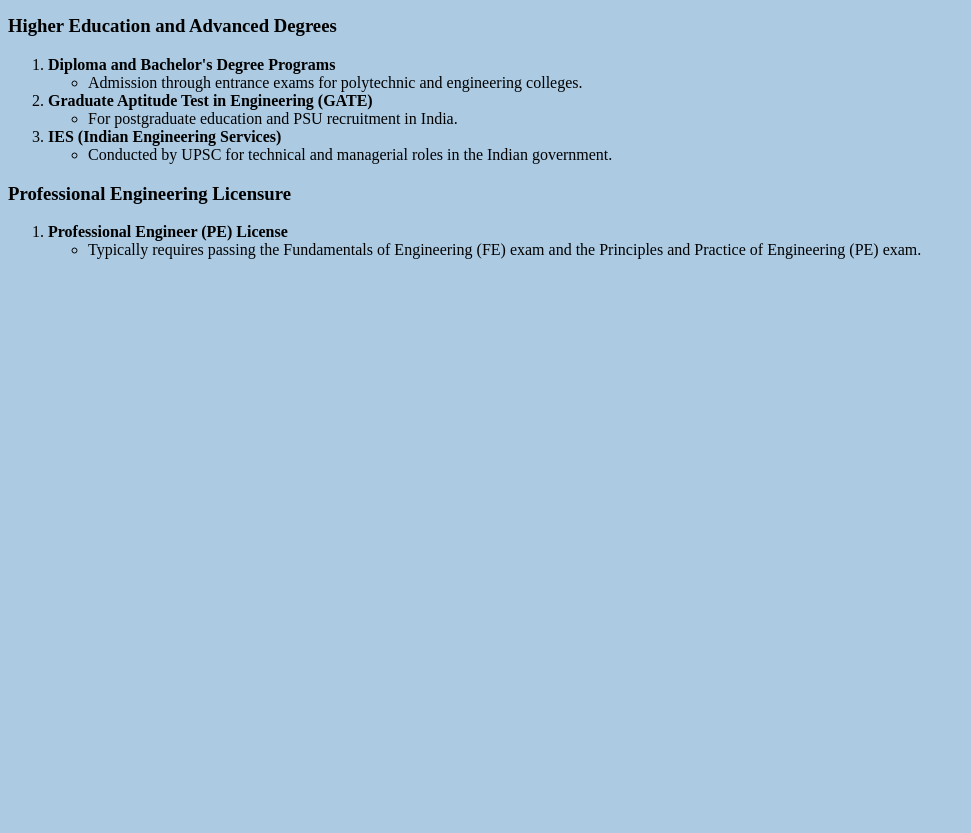
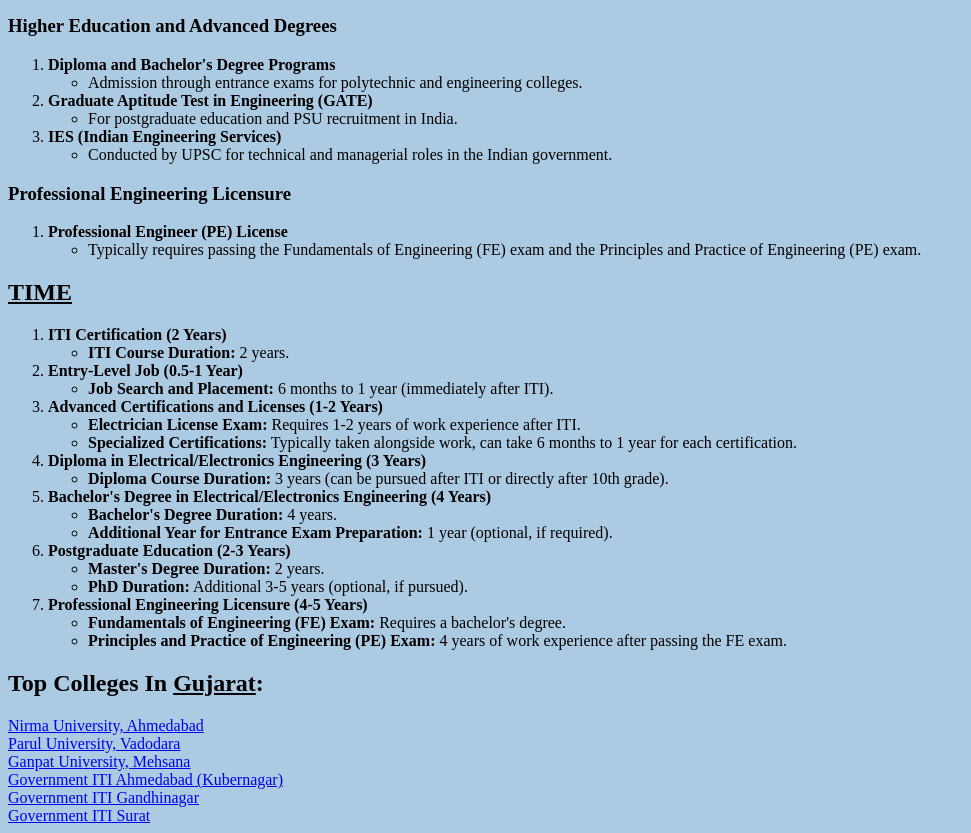
Before and after one commit to Arpan-Raval/Future-Career-Path, a plain HTML site: page Electric.html in a window 1280 px wide. Shown: the part 6821-7654 px from the top of the page, without its empty margins (0-971 px from the left). Before the commit the page ends 7096 px from the top, so only its background shows below. Drawn offline with Linux system fonts and the light colour scheme.

Commit message:
Update Electric.html

```diff
--- a/Electric.html
+++ b/Electric.html
@@ -514,5 +514,65 @@ header h1{
             </ul>
         </ol>
     </div>
+    <div class="time">
+        <h2><b><u>TIME</u></b></h2>
+        <ol>
+            <li><b> ITI Certification (2 Years)</b></li>
+            <ul>
+                <li><b>ITI Course Duration:</b> 2 years.</li>
+            </ul>
+            <li><b>Entry-Level Job (0.5-1 Year)</b></li>
+            <ul>
+                <li><b>Job Search and Placement:</b> 6 months to 1 year (immediately after ITI).</li>
+            </ul>
+            <li><b>Advanced Certifications and Licenses (1-2 Years)</b></li>
+            <ul>
+                <li><b>Electrician License Exam:</b> Requires 1-2 years of work experience after ITI.</li>
+                <li><b>Specialized Certifications:</b> Typically taken alongside work, can take 6 months to 1 year for each certification.</li>
+            </ul>
+            <li><b>Diploma in Electrical/Electronics Engineering (3 Years)</b></li>
+            <ul>
+                <li><b>Diploma Course Duration:</b> 3 years (can be pursued after ITI or directly after 10th grade).</li>
+            </ul>
+            <li><b>Bachelor's Degree in Electrical/Electronics Engineering (4 Years)</b></li>
+            <ul>
+                <li><b>Bachelor's Degree Duration:</b> 4 years.</li>
+                <li><b>Additional Year for Entrance Exam Preparation:</b> 1 year (optional, if required).</li>
+            </ul>
+            <li><b>Postgraduate Education (2-3 Years)</b></li>
+            <ul>
+                <li><b>Master's Degree Duration:</b> 2 years.</li>
+                <li><b>PhD Duration:</b> Additional 3-5 years (optional, if pursued).</li>
+            </ul>
+            <li><b>Professional Engineering Licensure (4-5 Years)</b></li>
+            <ul>
+                <li><b>Fundamentals of Engineering (FE) Exam:</b> Requires a bachelor's degree.</li>
+                <li><b>Principles and Practice of Engineering (PE) Exam:</b> 4 years of work experience after passing the FE exam.</li>
+            </ul>
+        </ol>
+    </div>
+    <div class="college">
+        <h2>Top Colleges In <b><u>Gujarat</u></b>:</h2>
+
+        <div class="college-name">
+            <a href="https://nirmauni.ac.in/">Nirma University, Ahmedabad</a>
+        </div>
+        <div class="college-name">
+            <a href="https://paruluniversity.ac.in/"> Parul University, Vadodara </a>
+        </div>
+        <div class="college-name">
+            <a href="https://www.ganpatuniversity.ac.in/">Ganpat University, Mehsana</a>
+        </div>
+        <div class="college-name">
+            <a href="https://itikubernagar.gujarat.gov.in/">Government ITI Ahmedabad (Kubernagar)</a>
+        </div>
+        <div class="college-name">
+            <a href="https://itigandhinagar.gujarat.gov.in/">Government ITI Gandhinagar</a>
+        </div>
+        <div class="college-name">
+            <td><a href="https://itimandvisurat.gujarat.gov.in/">Government ITI Surat</a>
+        </div>
+
+    </div>
 </body>
 </html>
```
